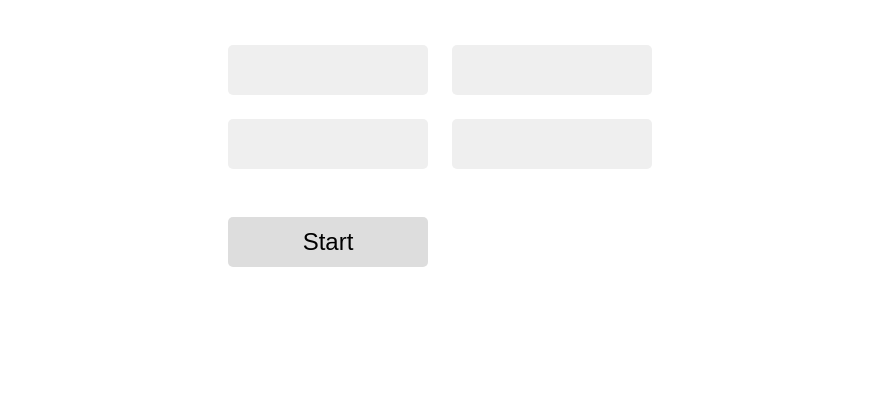
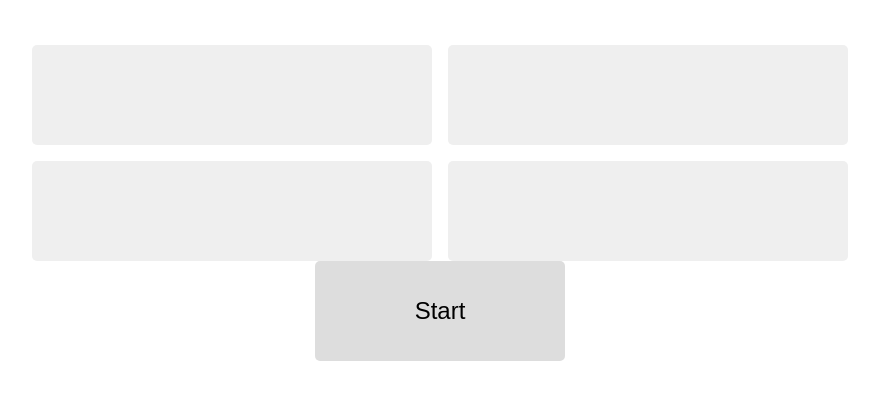
Before and after one commit to Whoan10/bandeiras, a plain HTML site: page index.html in a window 1280 px wide. Shown: the part 351-750 px from the top of the page, without its empty margins (200-1079 px from the left). Drawn offline with Linux system fonts and the light colour scheme.

Commit message:
criei o js

```diff
--- a/css/style.css
+++ b/css/style.css
@@ -1,19 +1,18 @@
-*{
+* {
     margin: 0;
     padding: 0;
     box-sizing: border-box;
 }
 
 
-button{
-    width: 200px;
+button {
+
     font-size: 1.5em;
-    height: 50px;
     border-radius: 5px;
     border: 0;
 }
 
-img{
+img {
     width: 400px;
     height: 300px;
     background-color: grey;
@@ -22,23 +21,24 @@ img{
     margin-top: 3em;
 }
 
-.center{
+.center {
     display: flex;
     flex-direction: column;
     align-items: center;
 
 }
 
-#start{
-border: 0;
-background-color: rgb(221, 221, 221);
-margin-top: 1em;
-
-
+#start {
+    border: 0;
+    background-color: rgb(221, 221, 221);
+    width: 250px;
+    height: 100px;
+    margin: auto;
 }
 
-.options{
+.options {
     display: grid;
-    grid-template-columns: repeat(2, 200px);
-    grid-gap: 1.5em;
+    grid-template-columns: repeat(2, 400px);
+    grid-template-rows: repeat(2, 100px);
+    grid-gap: 1em;
 }
--- a/index.html
+++ b/index.html
@@ -20,8 +20,8 @@
         <button onclick="right(3)"></button>
         <button onclick="right(4)"></button>
 
-        <button onclick="start()" id="start">Start</button>
     </div>
+    <button onclick="start()" id="start">Start</button>
 
 </div>
 </body>
```
Also changed, not shown: js/script.js (added, +23 -0 lines).
